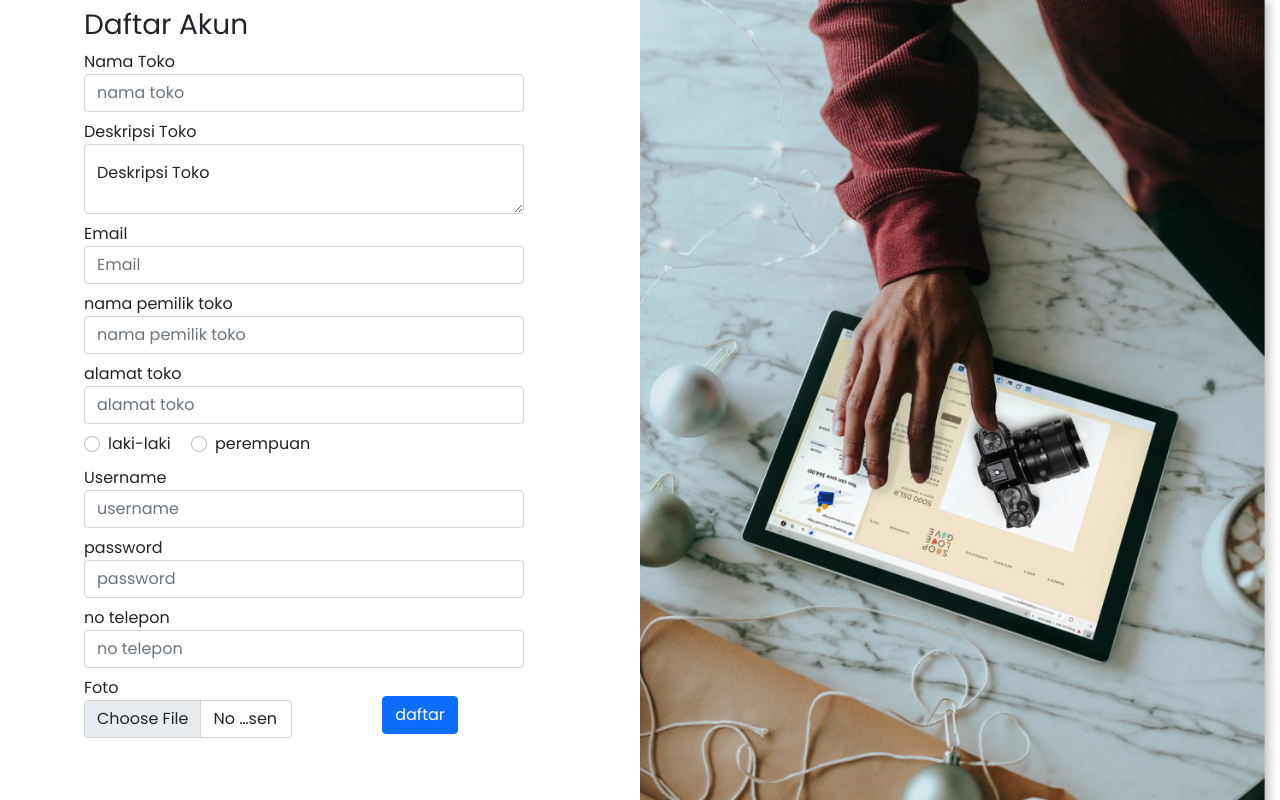
After one commit to adimasmudi/Mikro-UMKM, a PHP site: page /pages/daftar.html in a window 1280 px wide. The commit adds this page. Run offline with PHP 8.4, Linux system fonts and the light colour scheme.

Commit message:
finish login and register and start admin dashboard

```diff
--- a/assets/css/style.css
+++ b/assets/css/style.css
@@ -119,3 +119,26 @@ footer img{
     height:30px;
     width:30px;
 }
+
+/* login */
+.image-samping{
+    height:100vh;
+    width:50vw;
+    background-size: cover;
+    background-repeat: no-repeat;
+    background-image: url('../images/login/gambar_samping.jpg');
+}
+
+.underline-input{
+    border:none;
+    border-bottom: 1px solid black;
+}
+
+.underline-input:focus{
+    outline:none;
+}
+
+.login-label{
+    text-decoration: underline;
+    text-decoration-color: #3787b4;
+}
--- /dev/null
+++ b/pages/daftar.html
@@ -0,0 +1,116 @@
+<!doctype html>
+<html lang="en">
+  <head>
+    <!-- Required meta tags -->
+    <meta charset="utf-8">
+    <meta name="viewport" content="width=device-width, initial-scale=1">
+
+    <!-- Bootstrap CSS -->
+    <link href="https://cdn.jsdelivr.net/npm/bootstrap@5.0.2/dist/css/bootstrap.min.css" rel="stylesheet" integrity="sha384-EVSTQN3/azprG1Anm3QDgpJLIm9Nao0Yz1ztcQTwFspd3yD65VohhpuuCOmLASjC" crossorigin="anonymous">
+
+    <link rel="stylesheet" href="../assets/css/style.css">
+
+    <title>Daftar</title>
+  </head>
+  <body style="overflow:hidden">
+    <div class="container-fluid">
+        <div class="row justify-content-between">
+            <div class="col-6" style="width:40vw">
+                <div class="container-md ms-5">
+                    <div class="row">
+                        <div class="col">
+                            <h3 class="mt-2 mb-2">Daftar Akun</h3>
+                        </div>
+                    </div>
+                    <div class="row mb-2">
+                        <div class="col">
+                            <label for="nama_toko">Nama Toko</label>
+                            <input type="text" name="nama_toko" class="form-control" placeholder="nama toko">
+                        </div>
+                    </div>
+                    <div class="row mb-2">
+                        <div class="col">
+                            <label for="desk_toko">Deskripsi Toko</label>
+                            <div class="form-floating">
+                                <textarea class="form-control" placeholder="masukkan deskripsi Toko" id="floatingTextarea2" style="height: 70px"></textarea>
+                                <label for="floatingTextarea2">Deskripsi Toko</label>
+                            </div>
+                        </div>
+                    </div>
+                    <div class="row mb-2">
+                        <div class="col">
+                            <label for="email">Email</label>
+                            <input type="email" name="email" class="form-control" placeholder="Email">
+                        </div>
+                    </div>
+                    <div class="row mb-2">
+                        <div class="col">
+                            <label for="nama_pemilik">nama pemilik toko</label>
+                            <input type="text" name="nama_pemilik" class="form-control" placeholder="nama pemilik toko">
+                        </div>
+                    </div>
+                    <div class="row mb-2">
+                        <div class="col">
+                            <label for="alamat_toko">alamat toko</label>
+                            <input type="text" name="alamat_toko" class="form-control" placeholder="alamat toko">
+                        </div>
+                    </div>
+                    <div class="row mb-2">
+                        <div class="col">
+                            <div class="form-check form-check-inline">
+                                <input class="form-check-input" type="radio" name="jenis-kelamin" id="laki-laki" value="laki-laki">
+                                <label class="form-check-label" for="laki-laki">laki-laki</label>
+                              </div>
+                              <div class="form-check form-check-inline">
+                                <input class="form-check-input" type="radio" name="jenis-kelamin" id="perempuan" value="perempuan">
+                                <label class="form-check-label" for="perempuan">perempuan</label>
+                              </div>
+                        </div>
+                    </div>
+                    <div class="row mb-2">
+                        <div class="col">
+                            <label for="username">Username</label>
+                            <input type="text" name="username" class="form-control" placeholder="username">
+                        </div>
+                    </div>
+                    <div class="row mb-2">
+                        <div class="col">
+                            <label for="password">password</label>
+                            <input type="password" name="password" class="form-control" placeholder="password">
+                        </div>
+                    </div>
+                    <div class="row mb-2">
+                        <div class="col">
+                            <label for="no_telepon">no telepon</label>
+                            <input type="text" name="no_telepon" class="form-control" placeholder="no telepon">
+                        </div>
+                    </div>
+                    <div class="row">
+                        <div class="col">
+                            <label for="photo">Foto</label>
+                            <input type="file" name="photo" class="form-control">
+                        </div>
+                        <div class="col d-flex align-items-center justify-content-center pt-3">
+                            <input type="submit" name="daftar" value="daftar" class="btn btn-primary">
+                        </div>
+                    </div>
+                </div>
+            </div>
+            <div class="col-6 image-samping"></div>
+        </div>
+    </div>
+
+
+
+    <!-- Optional JavaScript; choose one of the two! -->
+
+    <!-- Option 1: Bootstrap Bundle with Popper -->
+    <script src="https://cdn.jsdelivr.net/npm/bootstrap@5.0.2/dist/js/bootstrap.bundle.min.js" integrity="sha384-MrcW6ZMFYlzcLA8Nl+NtUVF0sA7MsXsP1UyJoMp4YLEuNSfAP+JcXn/tWtIaxVXM" crossorigin="anonymous"></script>
+
+    <!-- Option 2: Separate Popper and Bootstrap JS -->
+    <!--
+    <script src="https://cdn.jsdelivr.net/npm/@popperjs/core@2.9.2/dist/umd/popper.min.js" integrity="sha384-IQsoLXl5PILFhosVNubq5LC7Qb9DXgDA9i+tQ8Zj3iwWAwPtgFTxbJ8NT4GN1R8p" crossorigin="anonymous"></script>
+    <script src="https://cdn.jsdelivr.net/npm/bootstrap@5.0.2/dist/js/bootstrap.min.js" integrity="sha384-cVKIPhGWiC2Al4u+LWgxfKTRIcfu0JTxR+EQDz/bgldoEyl4H0zUF0QKbrJ0EcQF" crossorigin="anonymous"></script>
+    -->
+  </body>
+</html>
```
Also changed, not shown: assets/css/admin/style.css (added, +31 -0 lines), pages/admin/dashboard.html (added, +77 -0 lines), pages/login.html (added, +59 -0 lines), assets/images/daftar/gambar_samping.jpg (added), assets/images/dashboard/profile.png (added), assets/images/icons/dashboard/Box.png (added), assets/images/icons/dashboard/Clothes.png (added), assets/images/icons/dashboard/Home.png (added), assets/images/icons/dashboard/Logout.png (added), assets/images/icons/dashboard/Mail.png (added), assets/images/icons/dashboard/Monitor.png (added), assets/images/icons/dashboard/Product.png (added), assets/images/icons/dashboard/Shopping Bag.png (added), assets/images/icons/dashboard/User Male.png (added), 1 more files.
